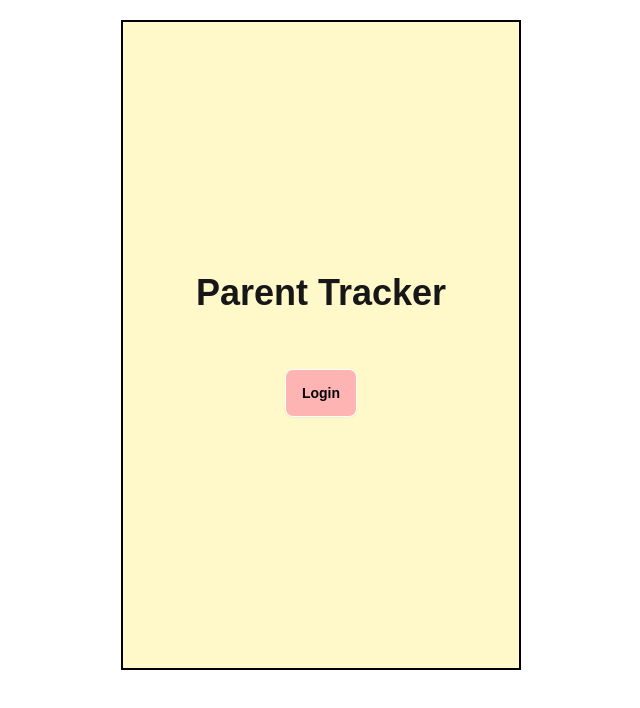
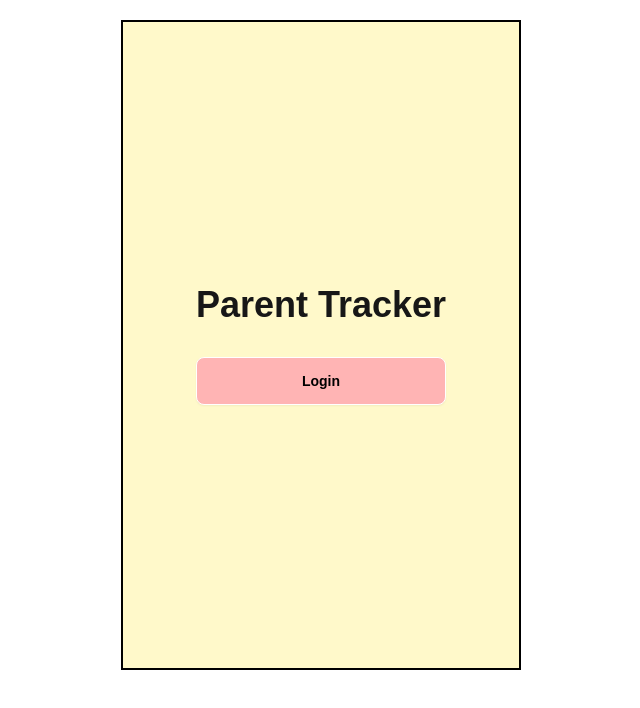
Before and after one commit to amirahyusof/parents-tracker, a Next.js app: page / in a window 1280 px wide. Shown: the top 708 px of the page, without its empty margins (319-959 px from the left). Built offline with nearby package versions, Linux system fonts and the light colour scheme.

Commit message:
commit changes main layout

```diff
--- a/app/page.js
+++ b/app/page.js
@@ -10,12 +10,10 @@ export default function Home() {
           <h1 className="text-4xl font-bold">Parent Tracker</h1>
         </div>
 
-        <div className="card mt-4">
-          <div className="mt-6">
-            <button className="btn border-white bg-[#FFB4B4] hover:bg-[#FFDEB4] text-black">
-              <Link href="/component/login">Login</Link>
-            </button>
-          </div>
+        <div className="mt-4 w-full max-w-sm">
+          <button className="btn border-white w-full bg-[#FFB4B4] hover:bg-[#FFDEB4] text-black">
+            <Link href="/component/login">Login</Link>
+          </button>
         </div>
       </main>
     </div>
```
